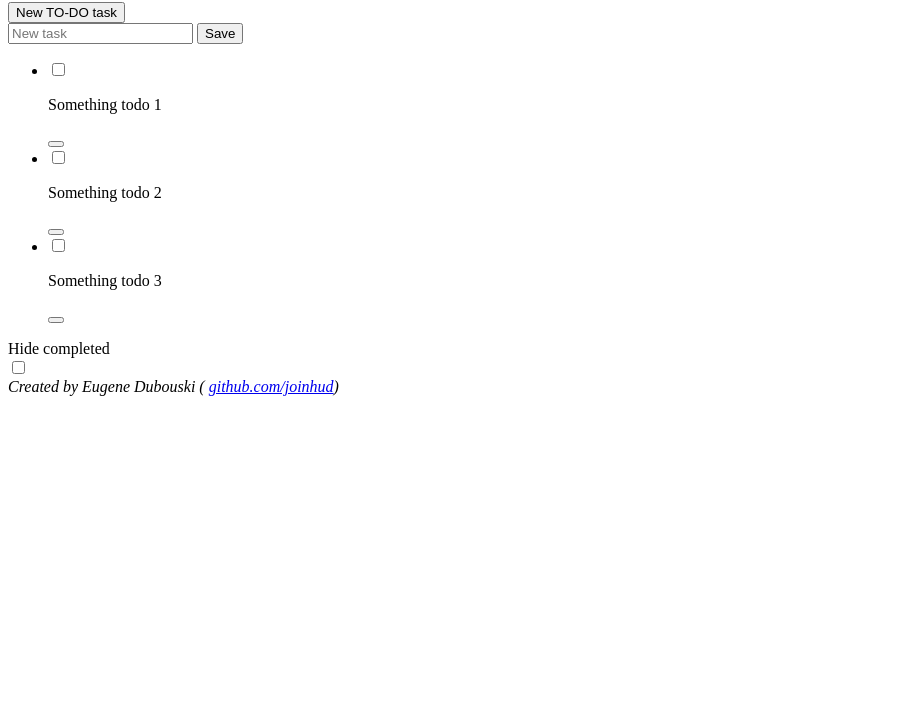
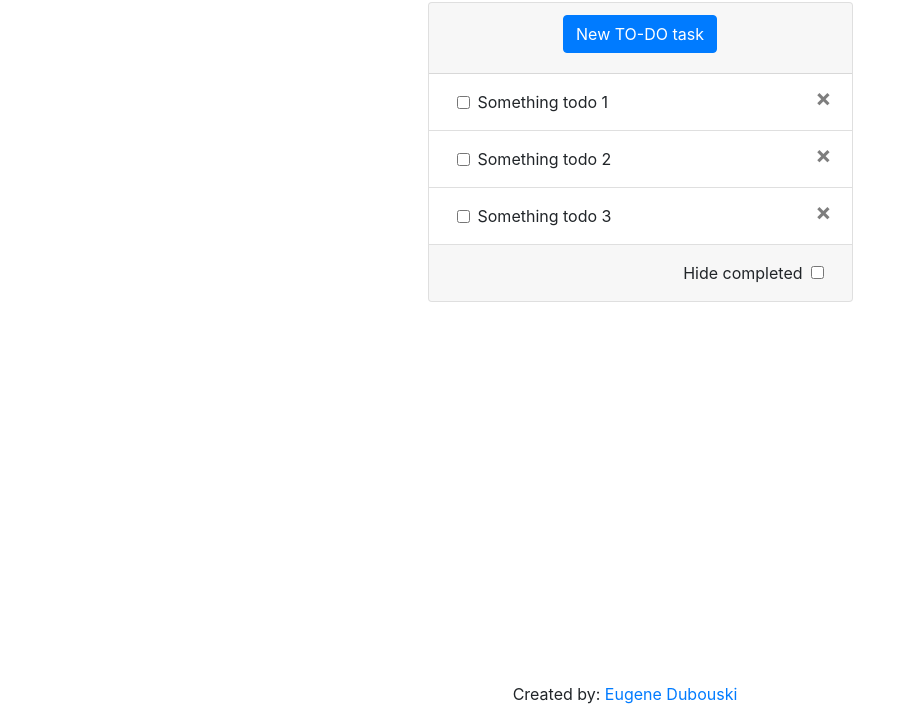
Before and after one commit to joinhud/simple-todo, a website built with webpack: page public/index.html in a window 1280 px wide. Shown: the part 78-800 px from the top of the page, without its empty margins (0-908 px from the left). Built offline with nearby package versions, Linux system fonts and the light colour scheme.

Commit message:
simple-todo/feature: implement style for normal state using bootstrap

```diff
--- a/package.json
+++ b/package.json
@@ -23,6 +23,7 @@
     "babel-core": "^6.26.3",
     "babel-loader": "^7.1.4",
     "babel-preset-stage-3": "^6.24.1",
+    "bootstrap": "^4.1.1",
     "clean-webpack-plugin": "^0.1.19",
     "css-loader": "^0.28.11",
     "eslint": "^4.19.1",
@@ -31,7 +32,9 @@
     "file-loader": "^1.1.11",
     "html-loader": "^0.5.5",
     "html-webpack-plugin": "^3.2.0",
+    "jquery": "^3.3.1",
     "node-sass": "^4.9.0",
+    "popper.js": "^1.14.3",
     "sass-loader": "^7.0.1",
     "style-loader": "^0.21.0",
     "url-loader": "^1.0.1",
--- a/public/index.html
+++ b/public/index.html
@@ -7,48 +7,61 @@
   <meta http-equiv="X-UA-Compatible" content="ie=edge">
 </head>
 
-<body>
-  <header>
-    <h1>Simple TO-DO list</h1>
+<body class="container-fluid d-flex flex-column">
+  <header class="row align-items-center justify-content-center header">
+    <h1 class="text-center my-3">Simple TO-DO list</h1>
   </header>
-  <main>
-    <header>
-      <button>New TO-DO task</button>
-      <form>
-        <input type="text" placeholder="New task">
-        <input type="submit" value="Save">
+  <main class="row justify-content-center align-items-start">
+    <section class="card w-100 todo-card">
+      <header class="d-flex flex-column align-items-center card-header text-center">
+        <button class="btn btn-primary mb-2" type="button" data-toggle="collapse" data-target="#addNewTodoForm" aria-expanded="false"
+          aria-controls="addNewTodoForm">New TO-DO task</button>
+        <form class="collapse form-inline align-self-stretch" id="addNewTodoForm">
+          <div class="form-group w-100 d-flex flex-nowrap mb-0">
+            <input class="form-control mr-2 w-100" type="text" placeholder="New task">
+            <input class="btn btn-success" type="submit" value="Save">
+          </div>
         </form>
       </header>
-    <ul>
-      <li>
-        <input type="checkbox" name="" id="">
-        <p>Something todo 1</p>
-        <button></button>
+      <ul class="list-group list-group-flush">
+        <li class="list-group-item task">
+          <input class="mx-2" type="checkbox" name="" id="">
+          <p class="task-description">Something todo 1</p>
+          <button type="button" class="close align-self-start" aria-label="Close">
+            <span aria-hidden="true">&times;</span>
+          </button>
         </li>
-      <li>
-        <input type="checkbox" name="" id="">
-        <p>Something todo 2</p>
-        <button></button>
+        <li class="list-group-item task">
+          <input class="mx-2" type="checkbox" name="" id="">
+          <p class="task-description">Something todo 2</p>
+          <button type="button" class="close align-self-start" aria-label="Close">
+            <span aria-hidden="true">&times;</span>
+          </button>
         </li>
-      <li>
-        <input type="checkbox" name="" id="">
-        <p>Something todo 3</p>
-        <button></button>
+        <li class="list-group-item task">
+          <input class="mx-2" type="checkbox" name="" id="">
+          <p class="task-description">Something todo 3</p>
+          <button type="button" class="close align-self-start" aria-label="Close">
+            <span aria-hidden="true">&times;</span>
+          </button>
         </li>
       </ul>
-    <footer>
-      <label for="">
+      <footer class="card-footer d-flex align-items-center justify-content-end">
+        <label class="my-1" for="switch-hide-completed">
           Hide completed
-        <div>
-          <input type="checkbox" name="" id="">
+        </label>
+        <div class="mx-2">
+          <input type="checkbox" name="" id="switch-hide-completed">
           <span></span>
         </div>
-      </label>
       </footer>
+    </section>
   </main>
-  <footer>
-    <address>Created by Eugene Dubouski (
-      <a href="https://github.com/joinhud">github.com/joinhud</a>)</address>
+  <footer class="row align-items-center justify-content-center footer w-100">
+    <address class="my-3">
+      Created by:
+      <a href="https://github.com/joinhud">Eugene Dubouski</a>
+    </address>
   </footer>
 </body>
 
--- a/src/js/index.js
+++ b/src/js/index.js
@@ -1 +1,2 @@
 import '../sass/main.scss';
+import '../../node_modules/bootstrap/dist/js/bootstrap.bundle';
--- /dev/null
+++ b/src/sass/base/_custom-bootstrap.scss
@@ -0,0 +1 @@
+@import '../../../node_modules/bootstrap/scss/bootstrap';
--- /dev/null
+++ b/src/sass/component/_task.scss
@@ -0,0 +1,10 @@
+.task {
+  display: flex;
+  align-items: center;
+  justify-content: center;
+
+  .task-description {
+    @extend .my-1;
+    flex-grow: 1;
+  }
+}
--- /dev/null
+++ b/src/sass/layout/_footer.scss
@@ -0,0 +1,3 @@
+.footer {
+  flex-shrink: 0;
+}
--- /dev/null
+++ b/src/sass/layout/_header.scss
@@ -0,0 +1,3 @@
+.header {
+  flex-shrink: 0;
+}
--- /dev/null
+++ b/src/sass/layout/_main.scss
@@ -0,0 +1,7 @@
+main {
+  flex: 1 0 auto;
+
+  .todo-card {
+    max-width: 425px;
+  }
+}
--- a/src/sass/main.scss
+++ b/src/sass/main.scss
@@ -1 +1,10 @@
 // entry point for styles
+@import "./base/custom-bootstrap";
+@import "./layout/header";
+@import "./layout/main";
+@import "./layout/footer";
+@import "./component/task";
+
+body {
+  height: 100vh;
+}
```
Lines whose indentation alone changed are shown as unchanged.
